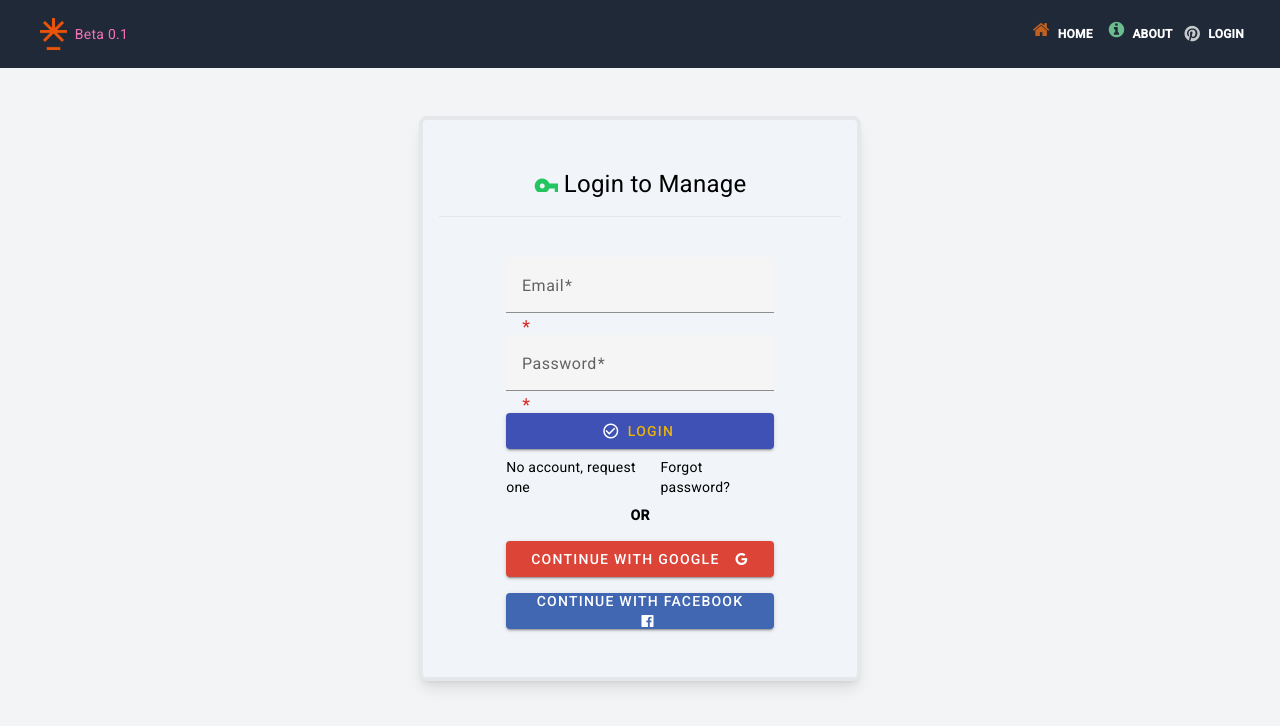
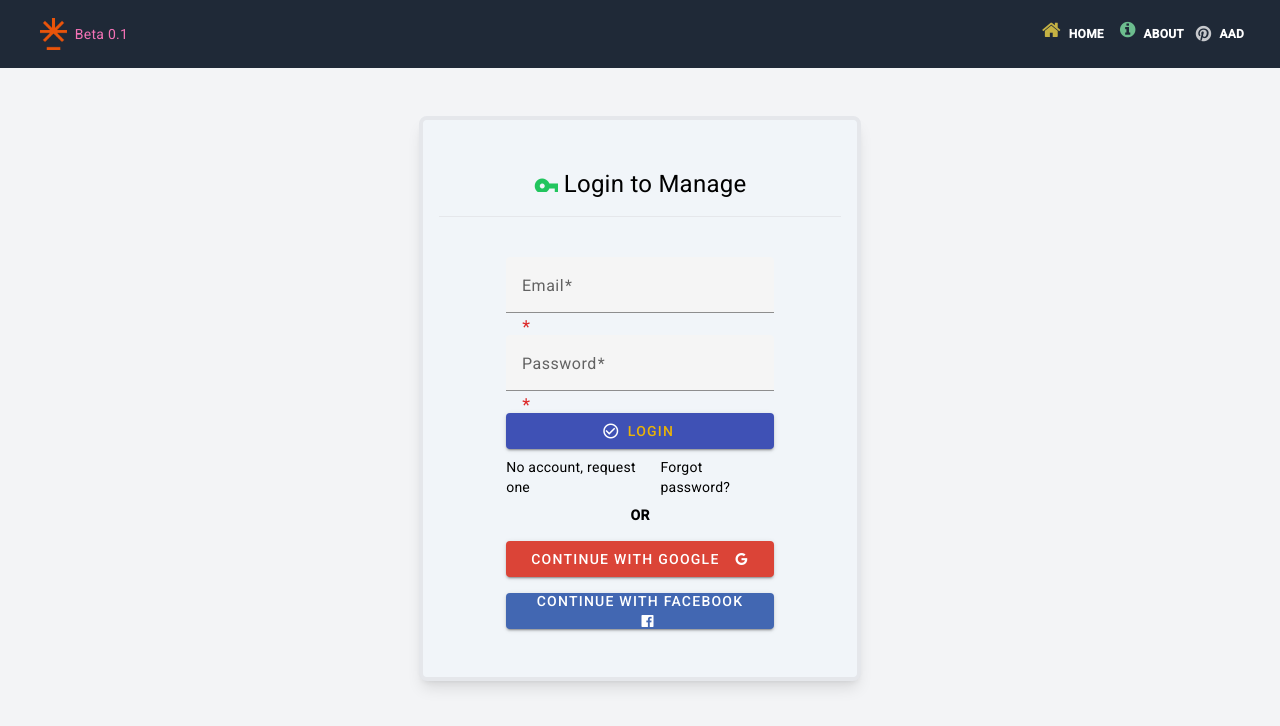
Before and after one commit to bob1457/rentalmaster, an Angular app: page /login in a window 1280 px wide. Shown: the top 726 px of the page. Built offline with nearby package versions, Linux system fonts and the light colour scheme; no server answers.

Commit message:
Config basic authentication with local emulator

```diff
--- /dev/null
+++ b/src/app/models/user-info.ts
@@ -0,0 +1,6 @@
+export interface UserInfo {
+    identityProvider: string;
+    userId: string;
+    userDetails: string;
+    userRoles: string[];
+  }
--- a/src/app/nav/nav.component.html
+++ b/src/app/nav/nav.component.html
@@ -22,7 +22,7 @@
       <div [ngClass]="{'hidden': !showMenu, 'flex': showMenu}" class="lg:flex lg:flex-grow items-center">
         <ul class="flex flex-col lg:flex-row list-none ml-auto">
           <li class="flex nav-item">
-            <i class="fa fa-home text-lg leading-lg text-orange-500 opacity-75 mr-2 pt-1"></i>
+            <i class="fa fa-home text-xl leading-lg text-yellow-300 opacity-75 mr-2 pt-1"></i>
             <a routerLink="/" routerLinkActive='active' [routerLinkActiveOptions]={exact:true} class="px-0 py-2 flex items-center text-xs uppercase font-bold leading-snug text-white hover:opacity-75" href="#pablo">
               <span>Home</span>
               <!-- <i class="fa fa-house"></i> -->
@@ -34,16 +34,27 @@
               <span>About</span>
             </a>
           </li>
-          <!-- <li>
-            <i class="fa fa-user text-lg leading-lg text-blue-300 opacity-75 ml-4 mr-2 pt-1"></i>
-            <a routerLink="login" routerLinkActive='active' class="px-0 py-2 flex items-center text-xs uppercase font-bold leading-snug text-white hover:opacity-75" href="#pablo">
-              <span>Login</span>
+
+          <!-- <li class="nav-item">
+            <a routerLink="login" class="px-3 py-2 flex items-center text-xs uppercase font-bold leading-snug text-white hover:opacity-75">
+              <i class="fa fa-pinterest text-lg leading-lg text-white opacity-75"></i><span class="ml-2">login</span>
             </a>
           </li> -->
-          <li class="nav-item">
-            <a routerLink="login" class="px-3 py-2 flex items-center text-xs uppercase font-bold leading-snug text-white hover:opacity-75" href="#pablo">
-              <i class="fa fa-pinterest text-lg leading-lg text-white opacity-75"></i><span class="ml-2">login</span>
-            </a>
+          <li *ngIf="!user" class="px-3 py-2 flex items-center text-xs uppercase font-bold leading-snug text-white hover:opacity-75">
+            <i class="fa fa-pinterest text-lg leading-lg text-white opacity-75"></i><span class="ml-2">
+              <!-- login -->
+              <a href="/.auth/login/{{ providers }}?post_login_redirect_uri={{ redirect }}">{{ providers[2] }}</a>
+            </span>
+            <!-- <ng-template #logout>
+              <a href="/.auth/logout?post_logout_redirect_uri={redirect}}">Logout</a>
+            </ng-template> -->
+
+          </li>
+          <li *ngIf="user" class="px-3 py-2 flex items-center text-xs uppercase font-bold leading-snug text-white hover:opacity-75">
+            <i class="fa fa-sign-out text-lg leading-lg text-red-500 opacity-75"></i><span class="ml-2">
+              <a href="/.auth/logout?post_logout_redirect_uri={{ redirect }}">logout</a>
+            </span>
+
           </li>
         </ul>
       </div>
--- a/src/app/nav/nav.component.ts
+++ b/src/app/nav/nav.component.ts
@@ -2,6 +2,7 @@ import { Component } from '@angular/core';
 import { CommonModule } from '@angular/common';
 import { RouterModule } from '@angular/router';
 import { environment } from 'src/environments/environment';
+import { UserInfo } from '../models/user-info';
 
 @Component({
   selector: 'app-nav',
@@ -13,13 +14,35 @@ import { environment } from 'src/environments/environment';
 export class NavComponent {
   showMenu = false;
   env = environment.production;
+  user: UserInfo | null;
+  providers = ['twitter', 'github', 'aad'];
+  redirect = '/manage'; // window.location.pathname;
 
 
   toggleNavbar(){
     this.showMenu = !this.showMenu;
   }
 
-  ngOnInit() {
-    console.log('object', this.env)
+  async ngOnInit() {
+
+    console.log('production', this.env)
+    console.log('redirect', this.redirect)
+    this.user = await this.getUserInfo();
+  }
+
+  async getUserInfo() {
+    try {
+      const response = await fetch('/.auth/me');
+      const payload = await response.json();
+      const { clientPrincipal } = payload;
+      return clientPrincipal;
+    } catch (error) {
+      console.error('No profile could be found');
+      return undefined;
+    }
+  }
+
+  logout() {
+    console.log('logout')
   }
 }
```
Also changed, not shown: staticwebapp.config.json (+13 -1 lines).
